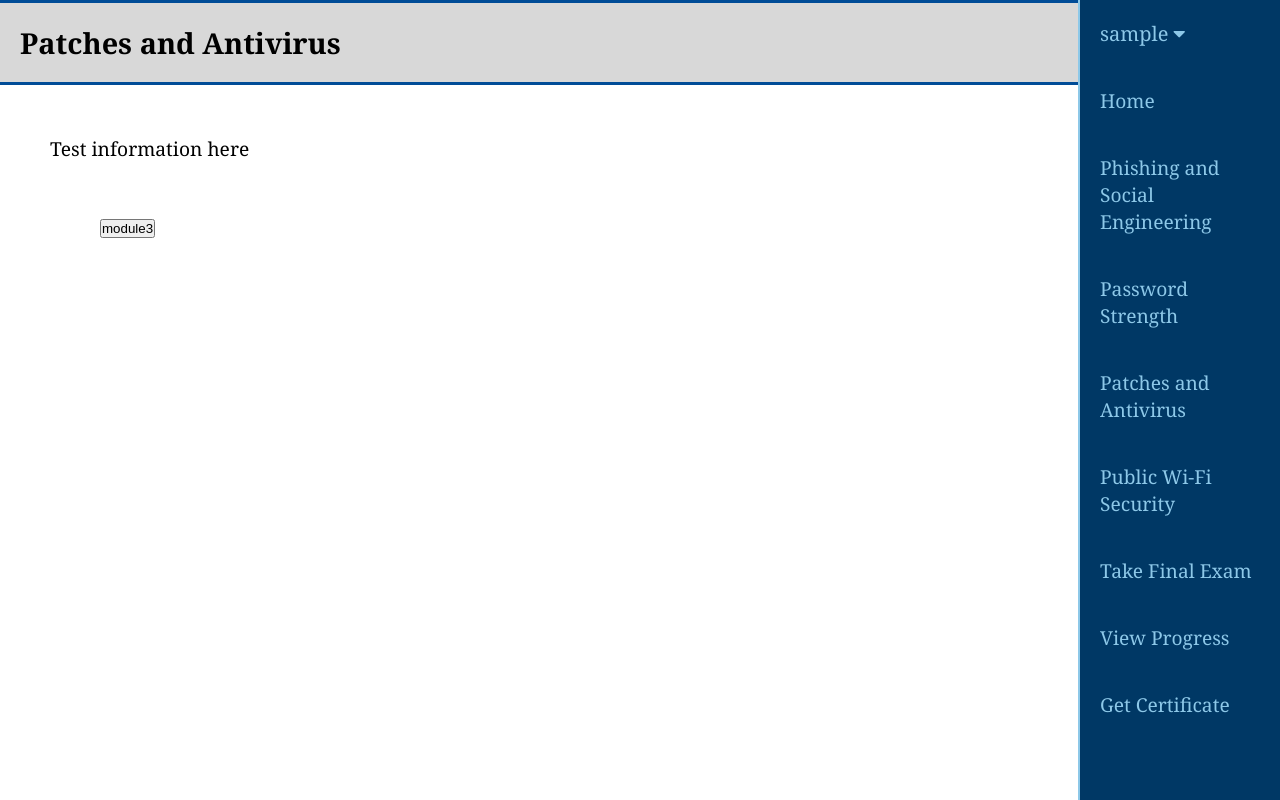
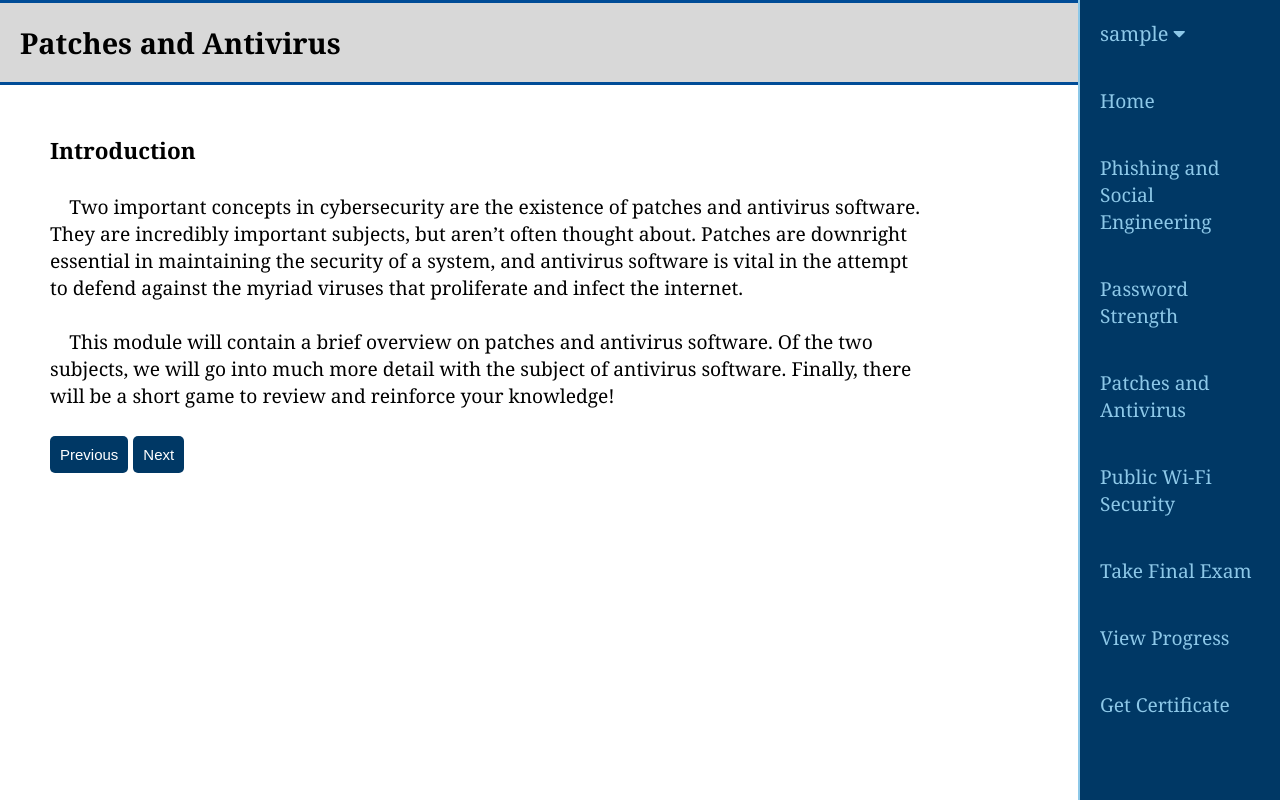
Before and after one commit to rjh36/Phase-4, a PHP site: page /module3.php in a window 1280 px wide. Run offline with PHP 8.4, Linux system fonts and the light colour scheme; the visitor is signed in with stand-in values (Sample User, id 1).

Commit message:
Implementing the contents of module 3, as well as refactoring for module completion buttons.

```diff
--- a/module2.php
+++ b/module2.php
@@ -18,15 +18,9 @@
         <div class="content">
             <?php if (isset($_SESSION["username"])): ?>
                 <?php include('module2withGameTest.html'); ?>
-
                 <div class="PageTurner">
                     <button class="btn" id="prev">Previous</button>
                     <button class="btn" id="next">Next</button>
-                </div>
-                <div class="CompleteCourse">
-                    <form action="updateProgress.php" method="post" id="completeModule">
-                        <input type="submit" name="update" value="module2"/>
-                    </form>
                 </div>
             <?php else: ?>
                 <p>
--- a/module2withGameTest.html
+++ b/module2withGameTest.html
@@ -209,6 +209,12 @@
                         <div class="title">New Unity Project</div>
                     </div>
                 </div>
+
+            <div class="CompleteCourse">
+                <form action="updateProgress.php" method="post" id="completeModule">
+                    Click this to complete the course: <input type="submit" name="update" value="module2"/>
+                </form>
+            </div>
         </div>
     </div>
 </html>
--- a/module3.php
+++ b/module3.php
@@ -8,6 +8,8 @@
 <html>
     <head>
         <title>Module 3 - Patches and Antivirus</title>
+        <script src="https://ajax.googleapis.com/ajax/libs/jquery/3.3.1/jquery.min.js"></script>
+        <script src="pageTurner.js"></script>
     </head>
     <body>
         <div class="header">
@@ -15,13 +17,10 @@
         </div>
         <div class="content">
             <?php if (isset($_SESSION["username"])): ?>
-                <p>
-                    Test information here
-                </p>
-                <div class="CompleteCourse">
-                    <form action="updateProgress.php" method="post" id="completeModule">
-                        <input type="submit" name="update" value="module3"/>
-                    </form>
+                <?php include('module3Contents.php'); ?>
+                <div class="PageTurner">
+                    <button class="btn" id="prev">Previous</button>
+                    <button class="btn" id="next">Next</button>
                 </div>
             <?php else: ?>
                 <p>
--- a/module3Contents.php
+++ b/module3Contents.php
@@ -132,8 +132,14 @@
         <br>
     </div>
     <div class="9">
-        <h3>Game?</h3>
+        <h3>Game</h3>
         <br>
-        <!-- Game stuff here? -->
+        <!-- Game stuff here -->
+
+        <div class="CompleteCourse">
+            <form action="updateProgress.php" method="post" id="completeModule">
+                Click this to complete the course: <input type="submit" name="update" value="module3"/>
+            </form>
+        </div>
     </div>
 </div>
--- a/module4.php
+++ b/module4.php
@@ -18,15 +18,9 @@
         <div class="content">
             <?php if (isset($_SESSION["username"])): ?>
                 <?php include('module4Contents.php'); ?>
-
                 <div class="PageTurner">
                     <button class="btn" id="prev">Previous</button>
                     <button class="btn" id="next">Next</button>
-                </div>
-                <div class="CompleteCourse">
-                    <form action="updateProgress.php" method="post" id="completeModule">
-                        <input type="submit" name="update" value="module4"/>
-                    </form>
                 </div>
             <?php else: ?>
                 <p>
```
Also changed, not shown: module4Contents.php (+12 -0 lines).
